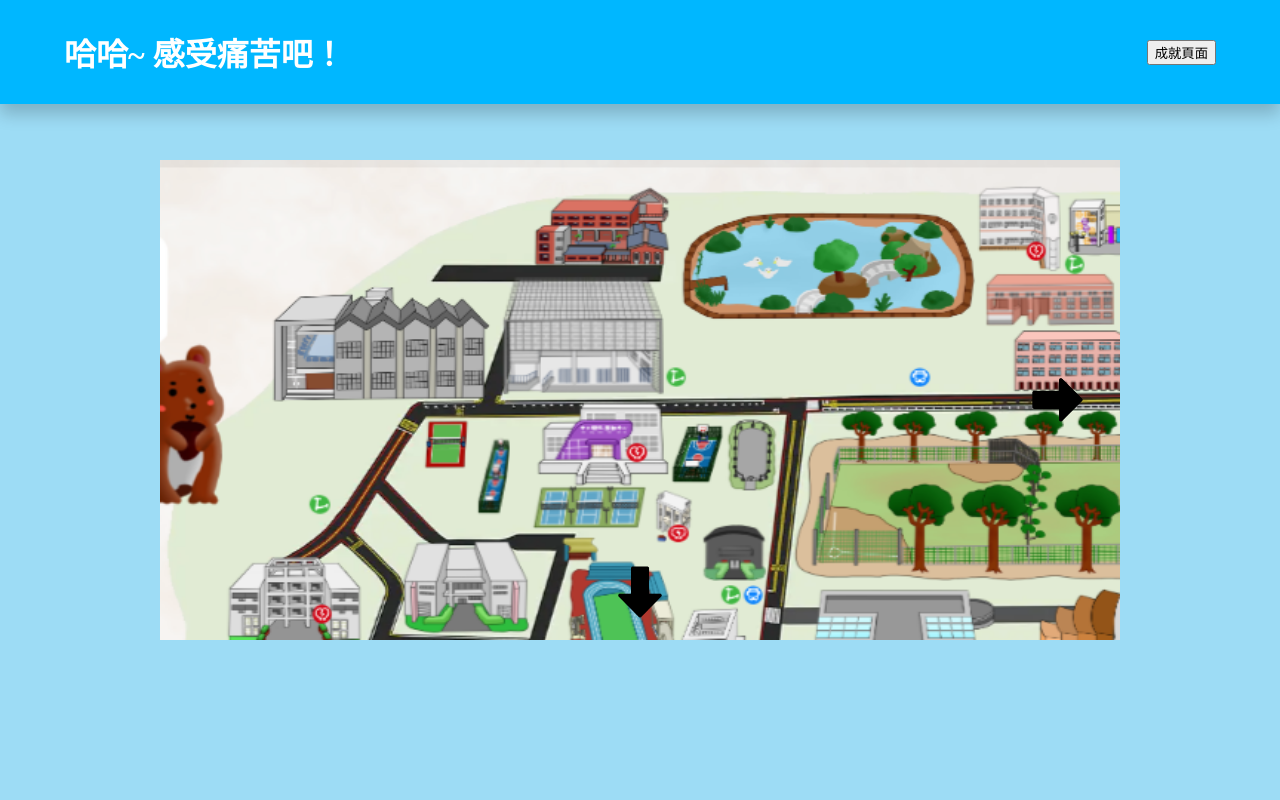
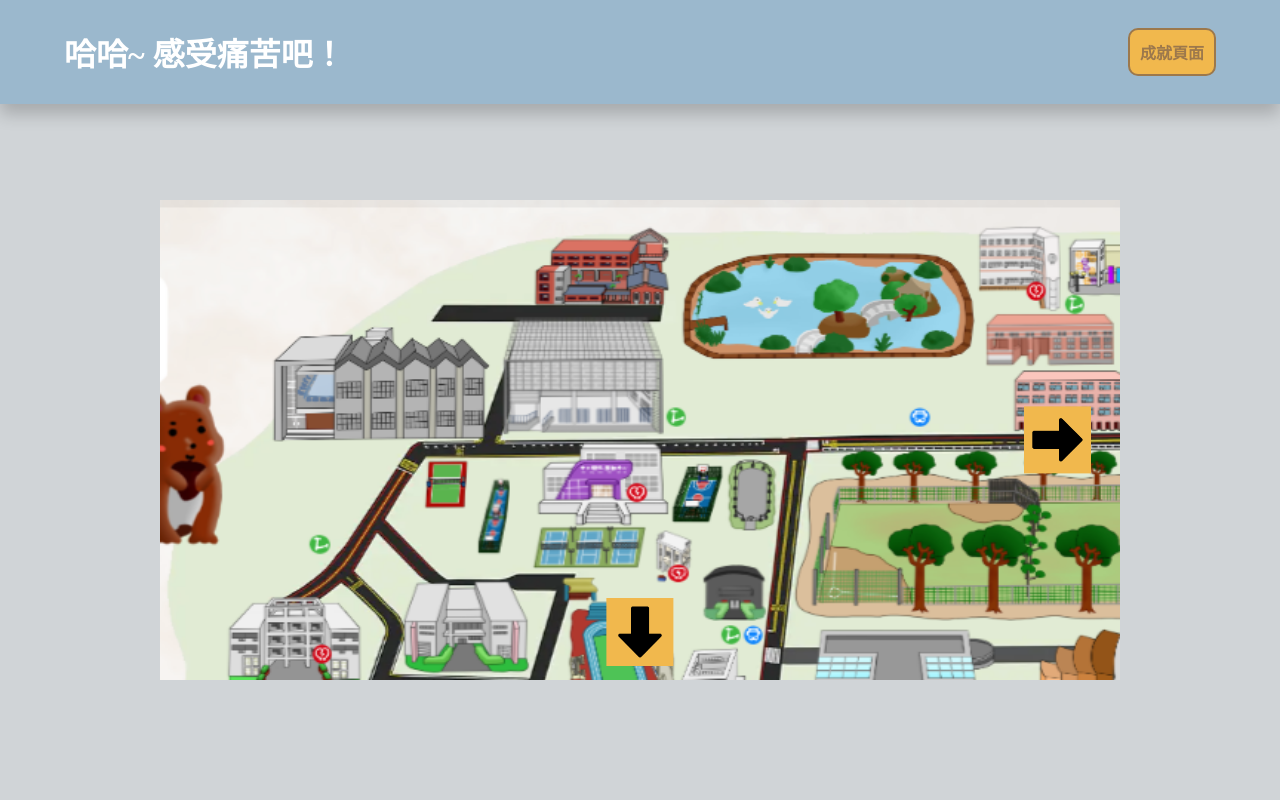
Before and after one commit to xCk27x/ncufresh_meetFirst, a plain HTML site: page index.html in a window 1280 px wide. Drawn offline with Linux system fonts and the light colour scheme.

Commit message:
haaaaaaaaaa

```diff
--- a/index.html
+++ b/index.html
@@ -17,7 +17,7 @@
 				position: fixed;
 				width: 100vw;
 				height: 13vh;
-				background-color: rgb(0, 183, 255);
+				background-color: #9BB8CD;
 				z-index: 2;
 				display: flex;
 				box-shadow: 0 0.6rem 1rem rgba(0, 0, 0, 0.2);
@@ -32,10 +32,23 @@
 				margin-left: 5vw;
 			}
 
+
 			.btn-achieve {
+				font-weight: bold;
 				margin-right: 5vw;
 				cursor: pointer;
 				text-decoration: none;
+				color: rgb(156, 120, 76);
+				background-color: #f1b84d;
+				padding: 10px;
+				border-radius: 10px;
+				border: rgb(156, 120, 76) solid 2px;
+				transition: all 0.3s ease-in-out;
+			}
+			.btn-achieve:hover {
+				background-color: rgb(156, 120, 76);
+				color: #ffffff;
+				transform: scale(1.1);
 			}
 
 			a {
@@ -48,9 +61,9 @@
 				top: 0;
 				left: 0;
 				width: 100vw;
-				height: 20vh;
+				height: 25vh;
 				z-index: 1;
-				background-color: rgb(157, 220, 245);
+				background-color: #d0d4d7;
 			}
 
 			.shield-left {
@@ -60,7 +73,7 @@
 				width: calc(50vw - 60vh);
 				height: 100vh;
 				z-index: 1;
-				background-color: rgb(157, 220, 245);
+				background-color: #d0d4d7;
 			}
 
 			.shield-right {
@@ -70,7 +83,7 @@
 				width: calc(50vw - 60vh);
 				height: 100vh;
 				z-index: 1;
-				background-color: rgb(157, 220, 245);
+				background-color: #d0d4d7;
 			}
 
 			.shield-bottom {
@@ -78,16 +91,16 @@
 				bottom: 0;
 				left: 0;
 				width: 100vw;
-				height: 20vh;
+				height: 15vh;
 				z-index: 1;
-				background-color: rgb(157, 220, 245);
+				background-color: #d0d4d7;
 			}
 
 			.map-container {
 				width: 120vh;
 				height: 60vh;
 				position: fixed;
-				top: 20vh;
+				top: 25vh;
 				left: calc(50vw - 60vh);
 			}
 
@@ -122,6 +135,7 @@
 				left: 50%;
 				display: flex;
 				transform: translate(-50%, 0);
+				background-color: #f1b84d;
 			}
 
 			.btn-left {
@@ -134,6 +148,7 @@
 				left: 3%;
 				display: flex;
 				transform: translate(0, -50%);
+				background-color: #f1b84d;
 			}
 
 			.btn-right {
@@ -143,16 +158,19 @@
 				left: 90%;
 				display: flex;
 				transform: translate(0, -50%);
+				background-color: #f1b84d;
 			}
 
 			.btn-down {
 				position: absolute;
+				width: -moz-fit-content;
 				width: fit-content;
 				top: 83%;
 				bottom: 3%;
 				left: 50%;
 				display: flex;
 				transform: translate(-50%, 0);
+				background-color: #f1b84d;
 			}
 
 			.map-tl {
@@ -187,11 +205,9 @@
 	<body>
 		<div class="nav">
 			<p class="title">哈哈~ 感受痛苦吧！</p>
-			<button class="btn-achieve">
-				<a href="achievement.html">
-					成就頁面
-				</a>
-			</button>
+			<a href="achievement.html" class="btn-achieve">
+			  成就頁面
+			</a>
 		</div>
 		<div class="shield-top"></div>
 		<div class="shield-left"></div>
```
Also changed, not shown: achievement.html (+18 -6 lines).
